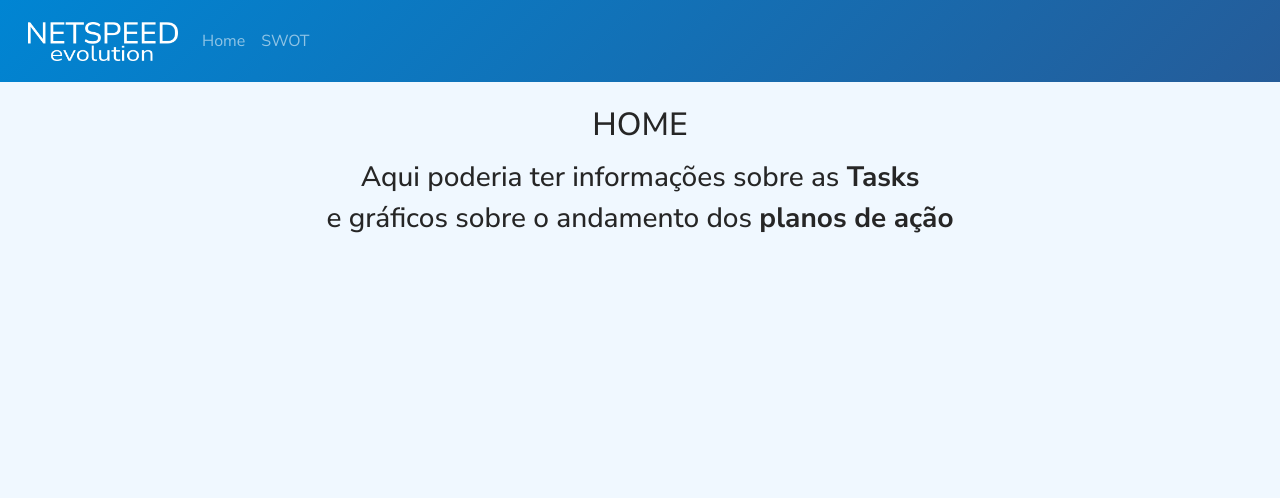
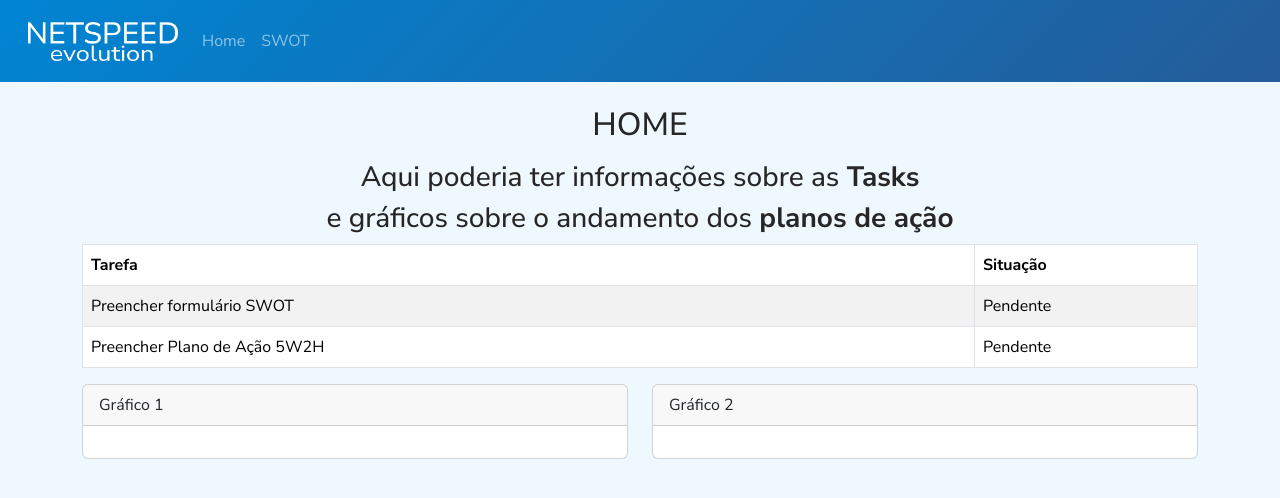
Before and after one commit to mchomem/Netspeed.Evolution, an Angular app: page / in a window 1280 px wide. Shown: the top 498 px of the page. Built offline with nearby package versions, Linux system fonts and the light colour scheme.

Commit message:
feat(home): enhance home page with task table and mock data

```diff
--- /dev/null
+++ b/src/app/models/task.model.ts
@@ -0,0 +1,5 @@
+export class Task {
+    id?: number;
+    name?: string;
+    state?: string;
+}
--- a/src/app/pages/home/home.component.html
+++ b/src/app/pages/home/home.component.html
@@ -1,6 +1,46 @@
-<div class="container text-center">
-    <h2 class="mt-4">HOME</h2>
+<div class="container">
 
-    <h3 class="mt-3">Aqui poderia ter informações sobre as <b>Tasks</b></h3>
-    <h3>e gráficos sobre o andamento dos <b>planos de ação</b></h3>
+    <div class="text-center">
+        <h2 class="mt-4">HOME</h2>
+        <h3 class="mt-3">Aqui poderia ter informações sobre as <b>Tasks</b></h3>
+        <h3>e gráficos sobre o andamento dos <b>planos de ação</b></h3>
+    </div>
+
+    <div class="row">
+        <div class="col">
+            <table class="table table-striped table-bordered table-hover">
+                <thead>
+                    <tr>
+                        <th style="width: 80%;">Tarefa</th>
+                        <th style="width: 20%;">Situação</th>
+                    </tr>
+                </thead>
+                <tbody>
+                    @for(task of tasks; track task.id) {
+                    <tr>
+                        <td>{{task.name}}</td>
+                        <td>{{task.state}}</td>
+                    </tr>
+                    }
+                </tbody>
+                <tfoot></tfoot>
+            </table>
+        </div>
+    </div>
+
+    <div class="row">
+        <div class="col-6">
+            <div class="card">
+                <div class="card-header">Gráfico 1</div>
+                <div class="card-body"></div>
+            </div>
+        </div>
+
+        <div class="col-6">
+            <div class="card">
+                <div class="card-header">Gráfico 2</div>
+                <div class="card-body"></div>
+            </div>
+        </div>
+    </div>
 </div>
--- a/src/app/pages/home/home.component.ts
+++ b/src/app/pages/home/home.component.ts
@@ -1,4 +1,5 @@
-import { Component } from '@angular/core';
+import { Component, OnInit } from '@angular/core';
+import { Task } from '../../models/task.model';
 
 @Component({
   selector: 'app-home',
@@ -6,6 +7,20 @@ import { Component } from '@angular/core';
   templateUrl: './home.component.html',
   styleUrl: './home.component.css'
 })
-export class HomeComponent {
+export class HomeComponent implements OnInit {
 
+  tasks: Task[] = [];
+
+  constructor() {}
+
+  ngOnInit() {
+    this.getTasksMock();
+  }
+
+  getTasksMock(){
+    this.tasks = [
+      { id: 1, name: 'Preencher formulário SWOT', state: 'Pendente' },
+      { id: 2, name: 'Preencher Plano de Ação 5W2H', state: 'Pendente' },
+    ];
+  }
 }
```
